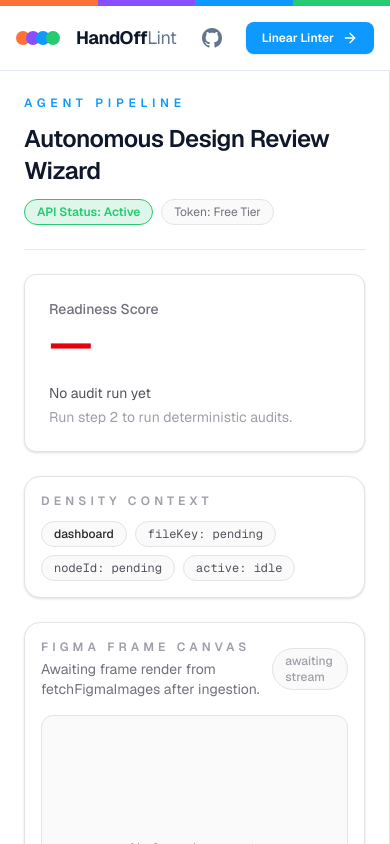
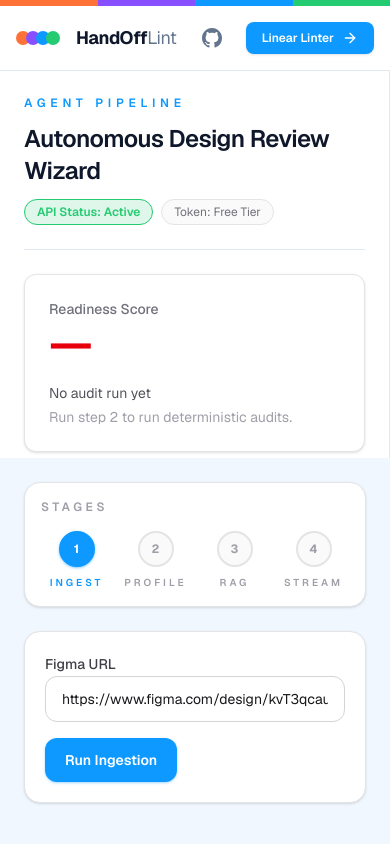
Before and after one commit to keep-calm-and-develop/handofflint, a Next.js app: page /agent in a window 390 px wide. Shown: the top 844 px of the page. Built offline with nearby package versions, Linux system fonts and the light colour scheme.

Commit message:
Fix scroll issue on agent panel

```diff
--- a/src/app/agent/page.tsx
+++ b/src/app/agent/page.tsx
@@ -12,7 +12,7 @@
       activeNav="agent"
       ctaHref="/linear"
       ctaLabel="Linear Linter"
-      mainClassName="flex-1 min-h-0"
+      fullHeight
     >
       <AgentWizardDashboard />
     </SiteShell>
--- a/src/components/agent/AgentWizardDashboard.tsx
+++ b/src/components/agent/AgentWizardDashboard.tsx
@@ -9,8 +9,7 @@
 import { VisionActivityPanel } from "./VisionActivityPanel";
 import { WizardStepIndicator } from "./WizardStepIndicator";
 
-const CARD =
-  "rounded-2xl border border-zinc-200 bg-white p-4 shadow-sm";
+const CARD = "rounded-2xl border border-zinc-200 bg-white p-4 shadow-sm";
 const CHIP =
   "rounded-full border border-zinc-200 bg-zinc-50 px-3 py-1 text-xs text-zinc-600";
 const CHIP_MONO = `${CHIP} font-mono`;
@@ -106,6 +105,7 @@
       <div className="mt-4">
         <div className="relative overflow-hidden rounded-xl border border-zinc-200 bg-zinc-50">
           {hasImage ? (
+            // eslint-disable-next-line @next/next/no-img-element
             <img
               src={imageUrl!}
               alt="Rendered Figma frame preview"
@@ -172,7 +172,7 @@
   const auditViewModel = useAgentAuditResult(scanData);
 
   return (
-    <div className="grid h-full min-h-0 w-full grid-cols-1 overflow-hidden bg-slate-50 text-slate-900 lg:grid-cols-2">
+    <div className="grid h-full min-h-0 w-full grid-cols-1 grid-rows-[minmax(0,1fr)_minmax(0,1fr)] overflow-hidden bg-slate-50 text-slate-900 lg:grid-cols-2 lg:grid-rows-1">
       <section className="min-h-0 h-full space-y-6 overflow-y-auto border-r border-slate-200 bg-white p-6 pb-10">
         <header className="space-y-3 border-b border-slate-200 pb-6">
           <p className="text-xs font-semibold uppercase tracking-[0.4em] text-figma-blue">
@@ -277,11 +277,7 @@
                   />
                 </div>
 
-                <button
-                  type="submit"
-                  disabled={initLoading}
-                  className={CTA}
-                >
+                <button type="submit" disabled={initLoading} className={CTA}>
                   {initLoading ? "Ingesting…" : "Run Ingestion"}
                 </button>
               </form>
@@ -420,7 +416,7 @@
                   ].map((item) => (
                     <div
                       key={item.label}
-                      className="rounded-xl border border-zinc-200 bg-zinc-50 p-3 text-sm"
+                      className="rounded-xl border border-zinc-200 bg-zinc-50 p-3 text-sm truncate"
                     >
                       <p className="text-xs font-semibold uppercase tracking-[0.3em] text-zinc-400">
                         {item.label}
--- a/src/components/layout/SiteShell.tsx
+++ b/src/components/layout/SiteShell.tsx
@@ -20,6 +20,8 @@
   ctaHref?: string;
   ctaLabel?: string;
   mainClassName?: string;
+  /** Locks layout to the viewport so nested panels can scroll independently. */
+  fullHeight?: boolean;
 };
 
 function FigmaColorStrip() {
@@ -121,9 +123,16 @@
   ctaHref = "/agent",
   ctaLabel = "Try Agent",
   mainClassName,
+  fullHeight = false,
 }: SiteShellProps) {
   return (
-    <div className="min-h-screen flex flex-col bg-slate-50 text-slate-800 font-sans selection:bg-figma-blue selection:text-white antialiased">
+    <div
+      className={`flex flex-col bg-slate-50 text-slate-800 font-sans selection:bg-figma-blue selection:text-white antialiased ${
+        fullHeight
+          ? "h-dvh overflow-hidden"
+          : "min-h-screen"
+      }`}
+    >
       <FigmaColorStrip />
 
       <header className="border-b border-slate-200 bg-white/90 backdrop-blur-md sticky top-0 z-50">
@@ -178,9 +187,16 @@
         </div>
       </header>
 
-      <main className={mainClassName ?? "flex-1"}>{children}</main>
+      <main
+        className={
+          mainClassName ??
+          (fullHeight ? "flex-1 min-h-0 overflow-hidden" : "flex-1")
+        }
+      >
+        {children}
+      </main>
 
-      <SiteFooter />
+      {!fullHeight && <SiteFooter />}
     </div>
   );
 }
```
